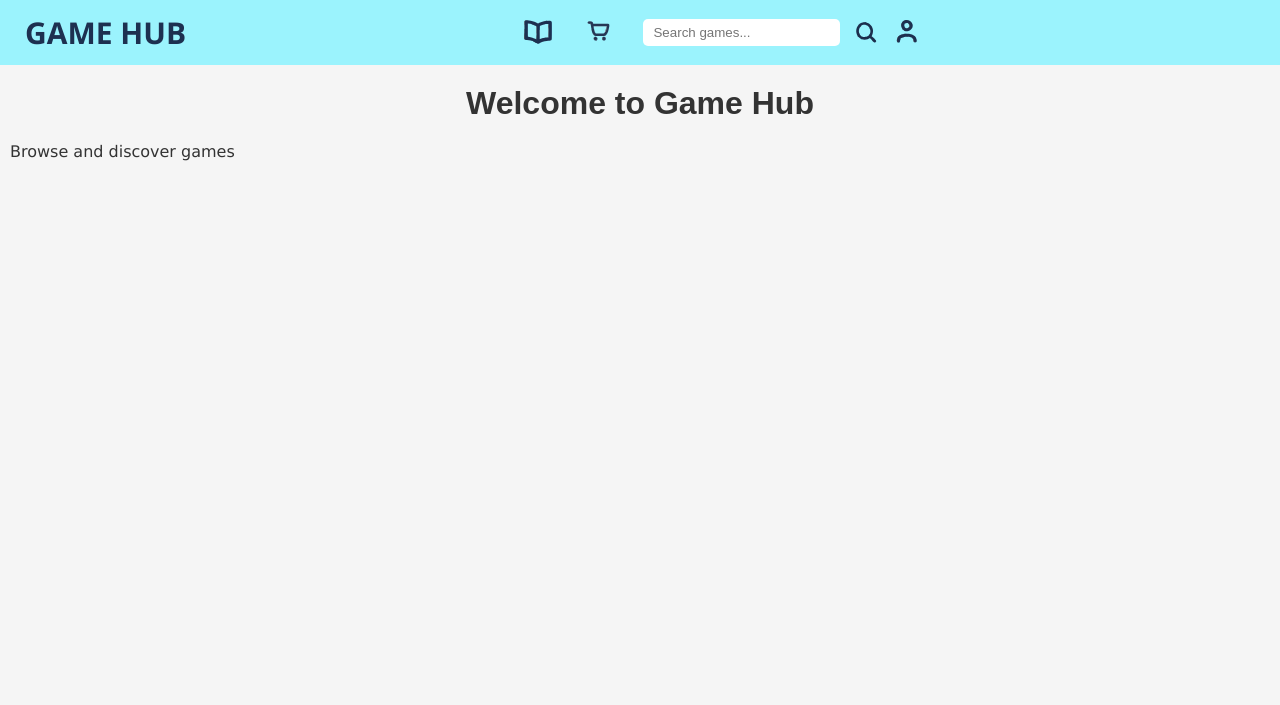
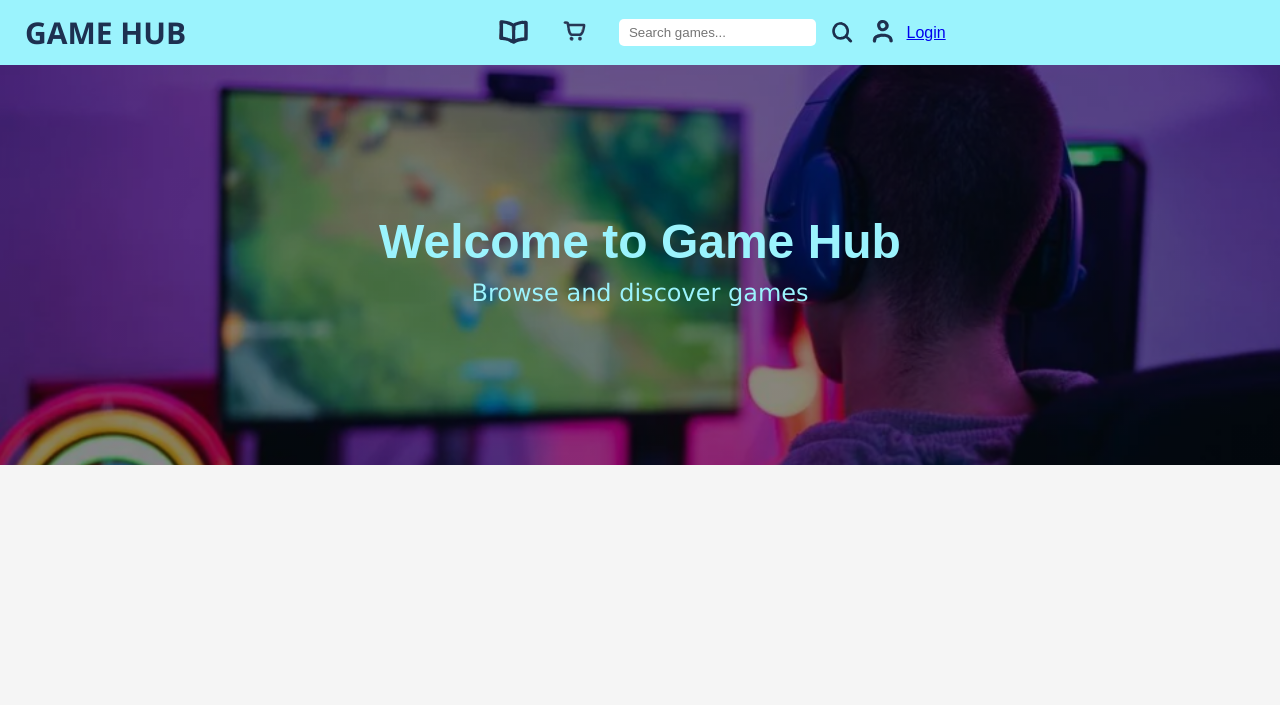
Before and after one commit to semiseoo/DBGameCatalogue, a Flask app: page / in a window 1280 px wide. Shown: the top 705 px of the page. Run offline with Flask 3, Linux system fonts and the light colour scheme; data that the repository does not hold is empty; some libraries are stand-ins or nearby versions.

Commit message:
login and registration functional

```diff
--- a/app.py
+++ b/app.py
@@ -1,8 +1,12 @@
-from flask import Flask, render_template, request, redirect
+from flask import Flask, render_template, request, redirect, session
 import pymysql
 import credentials
 
+
 app= Flask(__name__, template_folder='template')
+
+app.secret_key = "supersecretkey"
+
 
 class Database:
     def __init__(self):
@@ -163,15 +167,49 @@ def index():
     db = Database()
     return render_template('index.html')
 
-@app.route("/login")
-def login():
-    db = Database()
-    return render_template('login.html')
-
-@app.route("/register")
+@app.route("/register", methods=["GET","POST"])
 def register():
     db = Database()
-    return render_template('register.html')
+
+    if request.method == "POST":
+        username = request.form["username"]
+        password = request.form["password"]
+        email = request.form["email"]
+
+        query = "INSERT INTO user (Username, Password, Email) VALUES (%s, %s, %s)"
+        db.cur.execute(query, (username, password, email))
+        db.con.commit()
+
+        db.close()
+
+        return redirect("/login")
+
+    return render_template("register.html")
+
+@app.route("/login", methods=["GET","POST"])
+def login():
+
+    db = Database()
+
+    if request.method == "POST":
+
+        username = request.form["username"]
+        password = request.form["password"]
+
+        query = "SELECT * FROM user WHERE Username=%s AND Password=%s"
+        db.cur.execute(query, (username, password))
+
+        user = db.cur.fetchone()
+
+        db.close()
+
+        if user:
+            session["username"] = user["Username"]
+            return redirect("/")
+        else:
+            return "Invalid login"
+
+    return render_template("login.html")
 
 @app.route("/list", methods=['GET', 'POST'])
 def list():
--- a/static/style.css
+++ b/static/style.css
@@ -246,5 +246,79 @@ html,body{
 }
 
 .login-form button:hover{
-    background-color: #1D3050
+    background-color: #1D3050;
 }
+
+.overlay{
+    height: 50vh;
+
+    background:
+        linear-gradient(rgba(0,0,0,0.45), rgba(0,0,0,0.45)),
+        url("/static/images/gamer.png");
+
+    background-size: cover;
+    background-position: center;
+
+    display: flex;
+    justify-content: center;
+    align-items: center;
+    text-align: center;
+}
+
+.overlay-text{
+    color: #9bf3fd;
+    padding: 20px;
+}
+
+.overlay-text h1{
+    font-size: 3rem;
+    margin: 0;
+}
+
+.overlay-text p{
+    font-size: 1.5rem;
+}
+
+
+.register{
+    width: 350px;
+    margin: 50px auto;
+    padding: 30px;
+    background-color: #1a1a1a;
+    border-radius: 10px;
+    box-shadow: 0 8px 16px #1a1a1a;
+    color: #fff;
+    text-align: center;
+    font-family: 'Segoe UI', Tahoma, Geneva, Verdana, sans-serif;
+}
+
+.register input{
+    width: 80%;
+    padding: 12px 10px;
+    margin: 10px 0;
+    border: none;
+    border-radius: 6px;
+    outline: none;
+    font-size: 16px;
+}
+
+.register input:focus{
+    border: 2px solid #214480;
+}
+
+.register button{
+    width: 85%;
+    padding: 12px;
+    margin-top: 15px;
+    border: none;
+    border-radius: 6px;
+    background-color: #214480;
+    color: white;
+    font-size: 16px;
+    cursor: pointer;
+    transition: background-color 0.3s;
+}
+
+.register button:hover{
+    background-color: #1D3050;
+}
--- a/template/index.html
+++ b/template/index.html
@@ -1,9 +1,10 @@
 {% extends "base.html" %}
 
 {%block content%}
-
-<h1> Welcome to Game Hub </h1>
-
-<p> Browse and discover games </p>
-
+<div class="overlay">
+    <div class="overlay-text">
+        <h1> Welcome to Game Hub </h1>
+        <p> Browse and discover games </p>
+    </div>
+</div>
 {%endblock%}
--- a/template/navbar.html
+++ b/template/navbar.html
@@ -18,5 +18,14 @@
                     <img src="{{ url_for('static', filename='DBApp_icon/user.svg') }}" alt="user">
                 </a>
         </div>
+        <div class="navbar-right">
+
+        {% if session.username %}
+            Welcome, {{ session.username }}
+        {% else %}
+            <a href="/login">Login</a>
+        {% endif %}
+
+</div>
     </div>
 </nav>
```
Also changed, not shown: template/login.html (+7 -3 lines), template/register.html (+15 -10 lines), static/images/gamer.png (added).
